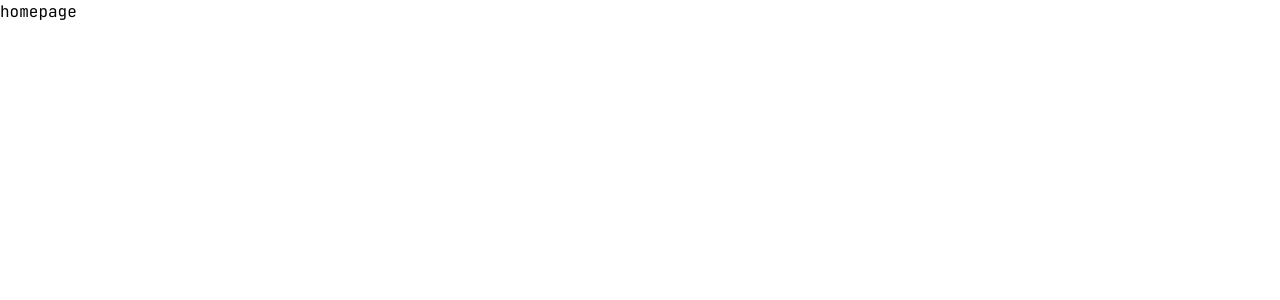
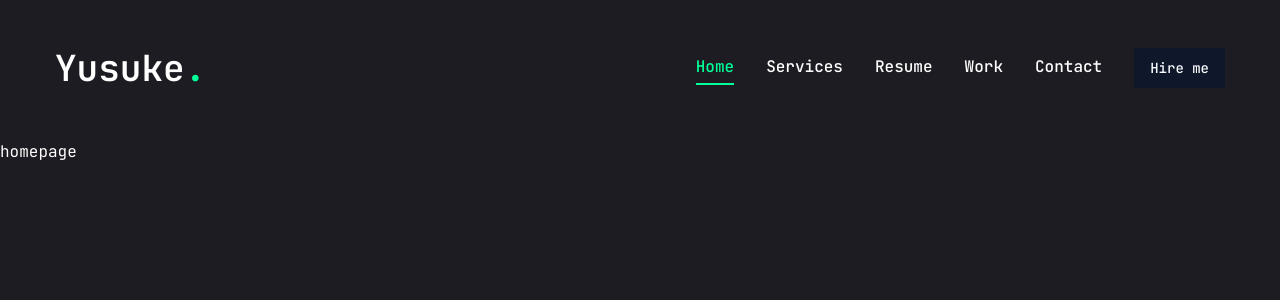
Before and after one commit to yusuken1121/Yusuke_Nagaoka_Portfolio, a Next.js app: page / in a window 1280 px wide. Shown: the top 300 px of the page. Built offline with nearby package versions, Linux system fonts and the light colour scheme.

Commit message:
✨ Create Header

```diff
--- a/app/globals.css
+++ b/app/globals.css
@@ -4,6 +4,6 @@
 
 @layer base {
   body {
-    @apply font-primary;
+    @apply font-primary bg-primary text-white leading-loose;
   }
 }
--- a/app/layout.tsx
+++ b/app/layout.tsx
@@ -2,6 +2,7 @@
 
 import { JetBrains_Mono } from "next/font/google";
 import "./globals.css";
+import Header from "@/components/Header";
 
 const jetbrainsMono = JetBrains_Mono({
   subsets: ["latin"],
@@ -21,7 +22,10 @@
 }>) {
   return (
     <html lang="en">
-      <body className={jetbrainsMono.className}>{children}</body>
+      <body className={jetbrainsMono.className}>
+        <Header />
+        {children}
+      </body>
     </html>
   );
 }
--- /dev/null
+++ b/components/Header.tsx
@@ -0,0 +1,32 @@
+import Link from "next/link";
+import React from "react";
+import Nav from "./Nav";
+import { Button } from "./ui/button";
+
+const Header = () => {
+  return (
+    <header className="py-8 xl:py-12 text-white">
+      <div className="container mx-auto flex justify-between items-center">
+        {/* logo */}
+        <Link href="/">
+          <h1 className="text-4xl font-semibold">
+            Yusuke<span className="text-accent">.</span>
+          </h1>
+        </Link>
+
+        {/* desktop nav */}
+        <div className="hidden xl:flex items-center gap-8">
+          <Nav />
+          <Link href="/contact">
+            <Button>Hire me</Button>
+          </Link>
+        </div>
+
+        {/* mobile nav */}
+        <div className="xl:hidden">mobile nav</div>
+      </div>
+    </header>
+  );
+};
+
+export default Header;
--- /dev/null
+++ b/components/Nav.tsx
@@ -0,0 +1,37 @@
+"use client";
+
+import Link from "next/link";
+import { usePathname } from "next/navigation";
+
+const links = [
+  { name: "home", path: "/" },
+  { name: "services", path: "/services" },
+  { name: "resume", path: "/resume" },
+  { name: "work", path: "/work" },
+  { name: "contact", path: "/contact" },
+];
+
+const Nav = () => {
+  const pathName = usePathname();
+  console.log(pathName);
+
+  return (
+    <nav className="flex gap-8">
+      {links.map((link, idx) => {
+        return (
+          <Link
+            href={link.path}
+            key={idx}
+            className={`${
+              link.path === pathName && "text-accent border-b-2 border-accent"
+            } capitalize font-medium hover:text-accent transition-all`}
+          >
+            {link.name}
+          </Link>
+        );
+      })}
+    </nav>
+  );
+};
+
+export default Nav;
--- a/tailwind.config.ts
+++ b/tailwind.config.ts
@@ -23,8 +23,11 @@
     },
     extend: {
       colors: {
-        background: "var(--background)",
-        foreground: "var(--foreground)",
+        primary: "#1c1c22",
+        accent: {
+          DEFAULT: "#00ff99",
+          hover: "#00e187",
+        },
       },
       borderRadius: {
         lg: "var(--radius)",
```
